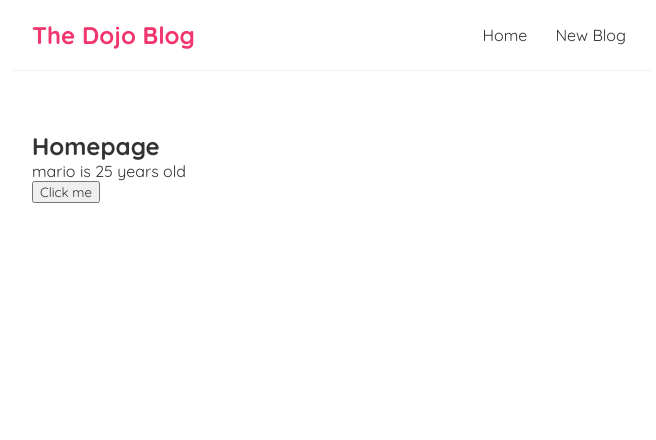
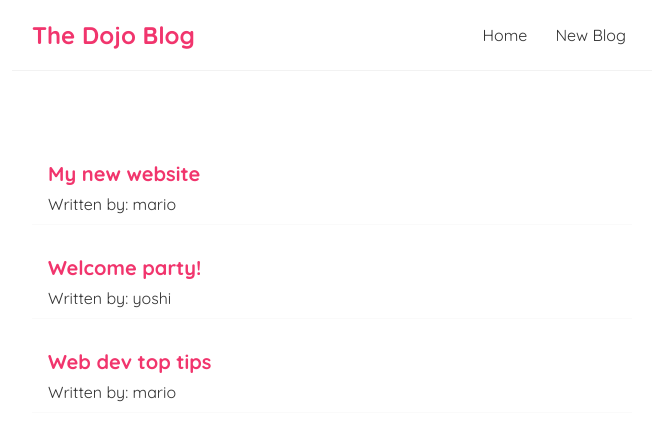
Before and after one commit to MarlonDSC/React-tutorial, a React (Create React App) app: page / in a window 1280 px wide. Shown: the top 440 px of the page, without its empty margins (308-964 px from the left). Built offline with nearby package versions, Linux system fonts and the light colour scheme.

Commit message:
lesson 10

```diff
--- a/src/Home.js
+++ b/src/Home.js
@@ -2,19 +2,22 @@
 
 const Home = () => {
 
-    const [name, setName] = useState('mario');
-    const [age, setAge] = useState(25);
-
-    const handleClick = (e) => {
-        setName('Luigi');
-        setAge(30);
-    }
+    const [blogs, setBlogs] = useState([
+        { title: 'My new website', body: 'lorem ipsum...', author: 'mario', id: 1 },
+        { title: 'Welcome party!', body: 'lorem ipsum...', author: 'yoshi', id: 2 },
+        { title: 'Web dev top tips', body: 'lorem ipsum...', author: 'mario', id: 3 }
+    ]);
 
     return (
         <div className="home">
-            <h2>Homepage</h2>
-            <p>{ name } is { age } years old</p>
-            <button onClick={handleClick}>Click me</button>
+            <div>
+                {blogs.map((blog) => (
+                    <div className="blog-preview" key={blog.id}>
+                        <h2> { blog.title }</h2>
+                        <p>Written by: { blog.author }</p>
+                    </div>
+                ))}
+            </div>
         </div>
     );
 }
--- a/src/index.css
+++ b/src/index.css
@@ -33,3 +33,18 @@
   margin: 40px auto;
   padding: 20px;
 }
+
+/* blog previews / list */
+.blog-preview {
+  padding: 10px 16px;
+  margin: 20px 0;
+  border-bottom: 1px solid #fafafa;
+}
+.blog-preview:hover {
+  box-shadow: 1px 3px 5px rgba(0,0,0,0.1);
+}
+.blog-preview h2 {
+  font-size: 20px;
+  color: #f1356d;
+  margin-bottom: 8px;
+}
```
